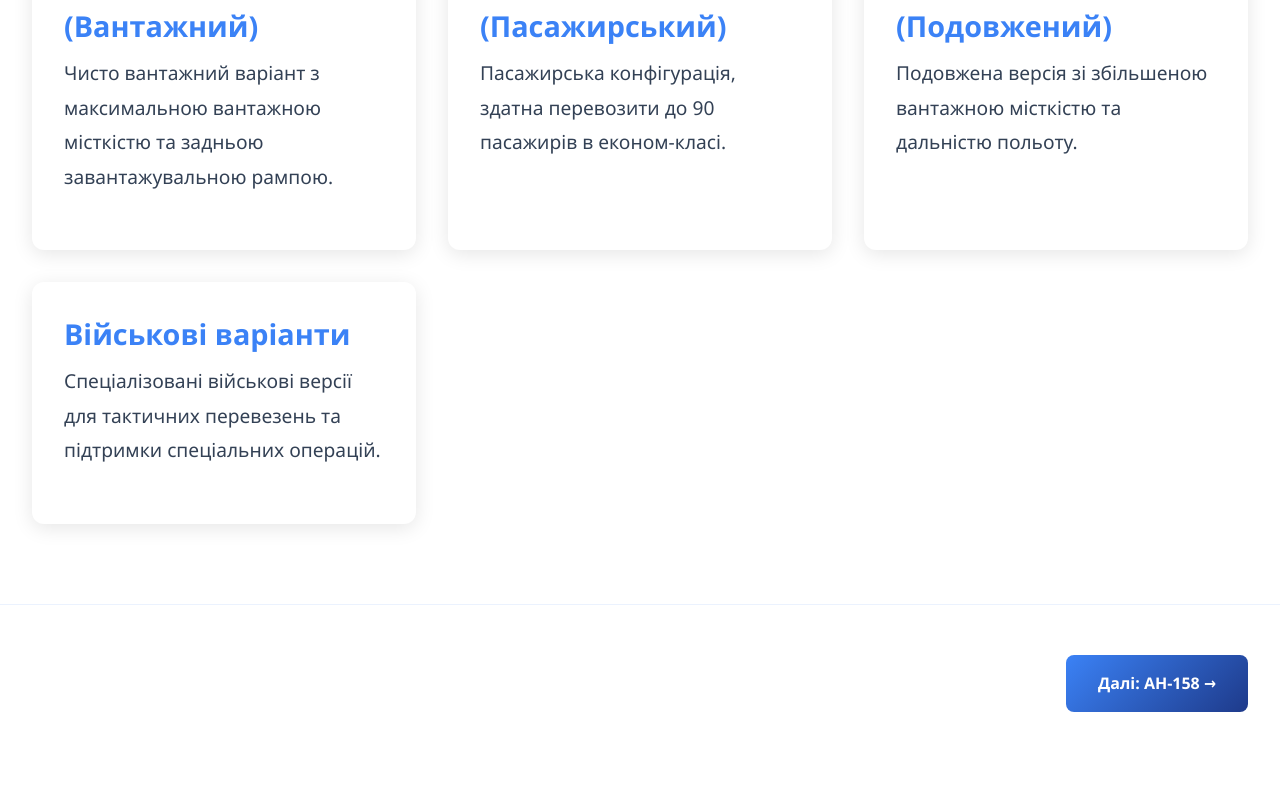
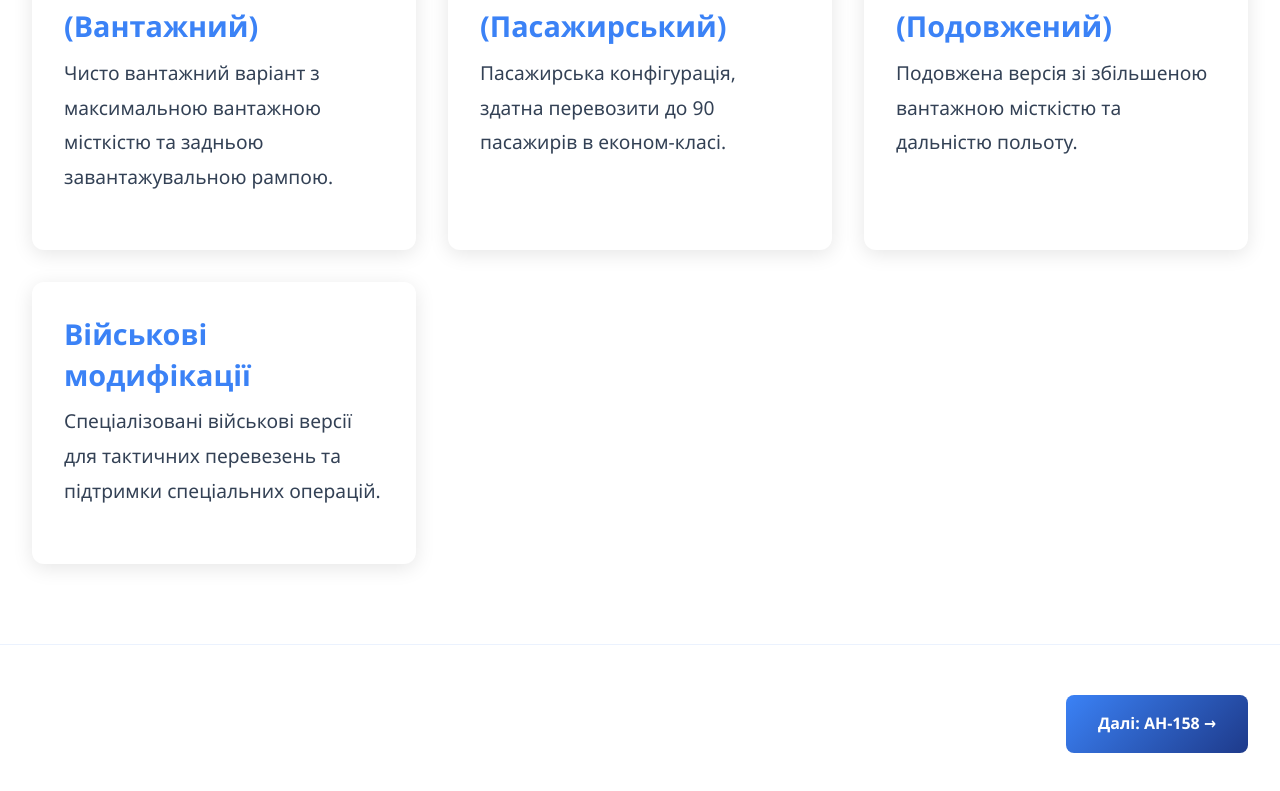
Before and after one commit to wellknownuser/a-planes, a React (Vite) app: page /an-178 in a window 1280 px wide. Shown: the part 4931-5722 px from the top of the page. Before the commit the page ends 5693 px from the top, so only its background shows below. Built offline with nearby package versions, Linux system fonts and the light colour scheme.

Commit message:
feat: update terminology for military variants section on Ан-178 aircraft page

```diff
--- a/src/pages/An178.tsx
+++ b/src/pages/An178.tsx
@@ -212,7 +212,7 @@ const An178: React.FC = () => {
                 <p>Подовжена версія зі збільшеною вантажною місткістю та дальністю польоту.</p>
               </div>
               <div className="card">
-                <h3>Військові варіанти</h3>
+                <h3>Військові модифікації</h3>
                 <p>Спеціалізовані військові версії для тактичних перевезень та підтримки спеціальних операцій.</p>
               </div>
             </div>
```
